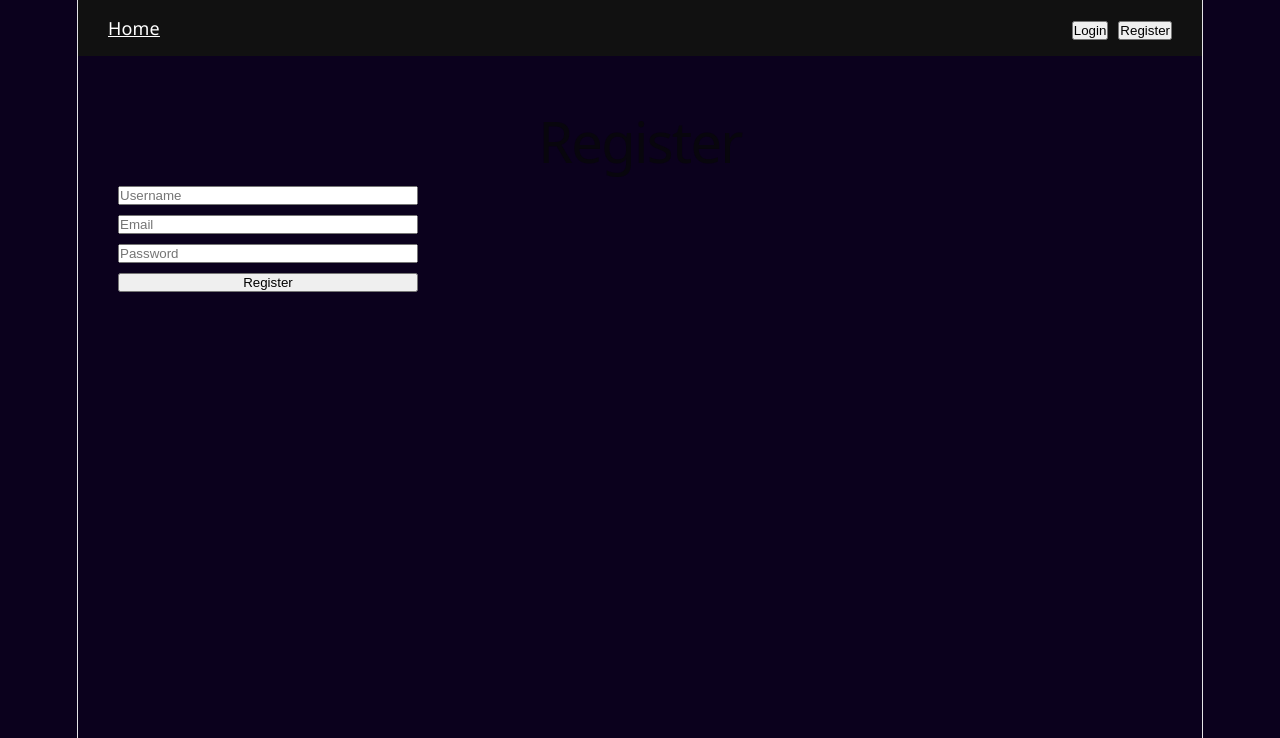
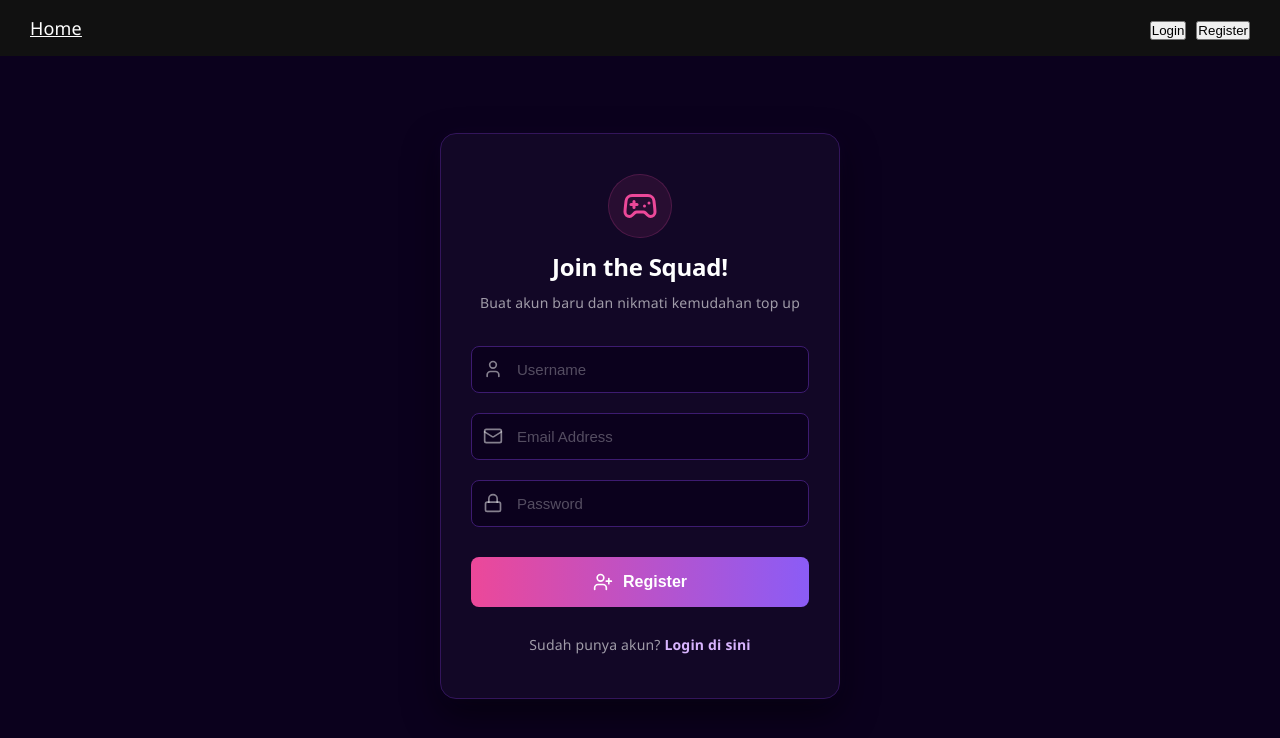
Before and after one commit to latif005/NICEGANG, a React (Vite) app in the folder frontend/: page /register in a window 1280 px wide. Shown: the top 738 px of the page. Built offline with nearby package versions, Linux system fonts and the light colour scheme.

Commit message:
mengubah desain ui regist page

```diff
--- a/frontend/src/index.css
+++ b/frontend/src/index.css
@@ -55,11 +55,7 @@ body {
 }
 
 #root {
-  width: 1126px;
-  max-width: 100%;
-  margin: 0 auto;
-  text-align: center;
-  border-inline: 1px solid var(--border);
+  width: 100%;
   min-height: 100svh;
   display: flex;
   flex-direction: column;
--- a/frontend/src/pages/Register.jsx
+++ b/frontend/src/pages/Register.jsx
@@ -1,24 +1,28 @@
 import { useState } from "react";
-import { useNavigate } from "react-router-dom";
+import { useNavigate, Link } from "react-router-dom";
 import API from "../services/Api";
+import { User, Mail, Lock, UserPlus, Gamepad2 } from "lucide-react";
+import "../App.css"; // Impor file CSS
 
 function Register() {
-
   const [username, setUsername] = useState("");
   const [email, setEmail] = useState("");
   const [password, setPassword] = useState("");
+  const [isLoading, setIsLoading] = useState(false);
 
   const navigate = useNavigate();
 
-  const handleRegister = async () => {
+  const handleRegister = async (e) => {
+    e.preventDefault(); // Mencegah halaman reload saat form disubmit
 
     if (!username || !email || !password) {
       alert("Semua field harus diisi");
       return;
     }
 
+    setIsLoading(true);
+
     try {
-
       await API.post("/register", {
         username,
         email,
@@ -26,49 +30,86 @@ function Register() {
       });
 
       alert("Register berhasil, silakan login");
-
       navigate("/login");
 
     } catch (err) {
-
       console.error(err);
-      alert("Register gagal");
-
+      alert("Register gagal. Pastikan email belum terdaftar.");
+    } finally {
+      setIsLoading(false);
     }
-
   };
 
   return (
-    <div style={{ padding: "40px" }}>
-      <h1>Register</h1>
+    <div className="auth-wrapper">
+      <div className="auth-container">
+        <div className="auth-card">
 
-      <div style={{ display: "flex", flexDirection: "column", width: "300px", gap: "10px" }}>
+          <div className="auth-header">
+            <div className="auth-logo">
+              <Gamepad2 size={36} color="#ec4899" />
+            </div>
+            <h2>Join the Squad!</h2>
+            <p>Buat akun baru dan nikmati kemudahan top up</p>
+          </div>
 
+          <form onSubmit={handleRegister} className="auth-form">
+            <div className="input-group">
+              <User className="input-icon" size={20} />
               <input
                 type="text"
+                className="custom-input"
                 placeholder="Username"
                 value={username}
                 onChange={(e) => setUsername(e.target.value)}
+                required
               />
+            </div>
 
+            <div className="input-group">
+              <Mail className="input-icon" size={20} />
               <input
                 type="email"
-          placeholder="Email"
+                className="custom-input"
+                placeholder="Email Address"
                 value={email}
                 onChange={(e) => setEmail(e.target.value)}
+                required
               />
+            </div>
 
+            <div className="input-group">
+              <Lock className="input-icon" size={20} />
               <input
                 type="password"
+                className="custom-input"
                 placeholder="Password"
                 value={password}
                 onChange={(e) => setPassword(e.target.value)}
+                required
               />
+            </div>
 
-        <button onClick={handleRegister}>
-          Register
+            <button
+              type="submit"
+              className={`btn-auth ${isLoading ? "loading" : ""}`}
+              disabled={isLoading}
+            >
+              {isLoading ? "Mendaftar..." : (
+                <>
+                  <UserPlus size={20} /> Register
+                </>
+              )}
             </button>
+          </form>
 
+          <div className="auth-footer">
+            <p>
+              Sudah punya akun? <Link to="/login" className="auth-link">Login di sini</Link>
+            </p>
+          </div>
+
+        </div>
       </div>
     </div>
   );
```
Lines whose indentation alone changed are shown as unchanged.
